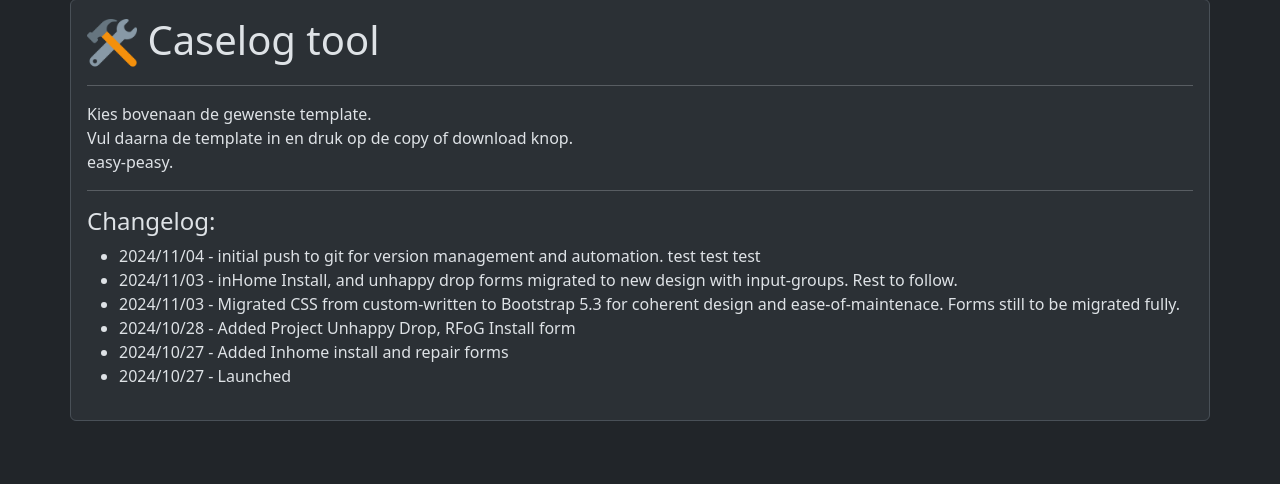
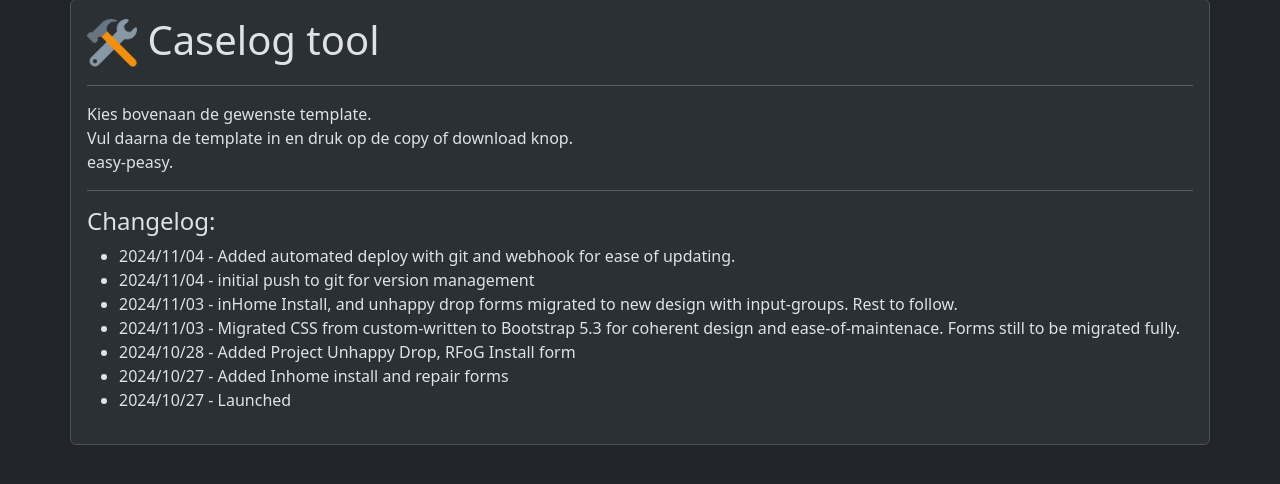
Before and after one commit to perquyk/caselogger, a PHP site: page / in a window 1280 px wide. Shown: the part 84-568 px from the top of the page. Run offline with PHP 8.4, Linux system fonts and the light colour scheme.

Commit message:
changed changelog

```diff
--- a/changelog.php
+++ b/changelog.php
@@ -6,7 +6,8 @@
     <hr class="md-3">
     <h4>Changelog:</h4>
     <ul>
-        <li>2024/11/04 - initial push to git for version management and automation. test test test</li>
+        <li>2024/11/04 - Added automated deploy with git and webhook for ease of updating.</li>
+        <li>2024/11/04 - initial push to git for version management</li>
         <li>2024/11/03 - inHome Install, and unhappy drop forms migrated to new design with input-groups. Rest to follow.</li>
         <li>2024/11/03 - Migrated CSS from custom-written to Bootstrap 5.3 for coherent design and ease-of-maintenace. Forms still to be migrated fully.</li>
         <li>2024/10/28 - Added Project Unhappy Drop, RFoG Install form</li>
```
